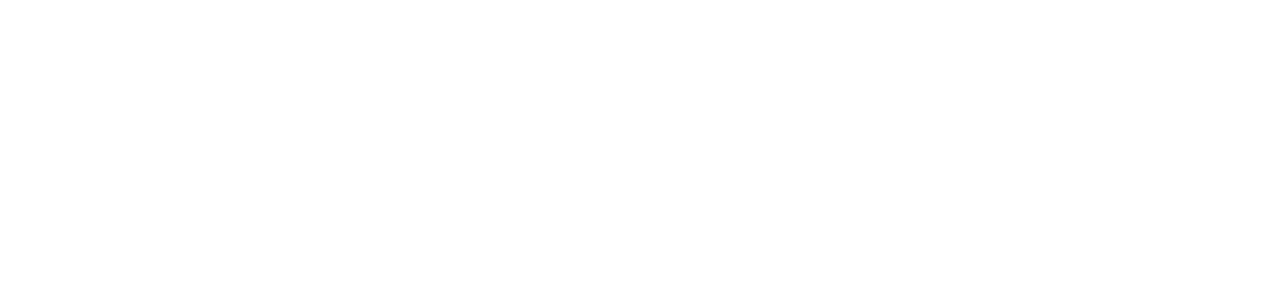
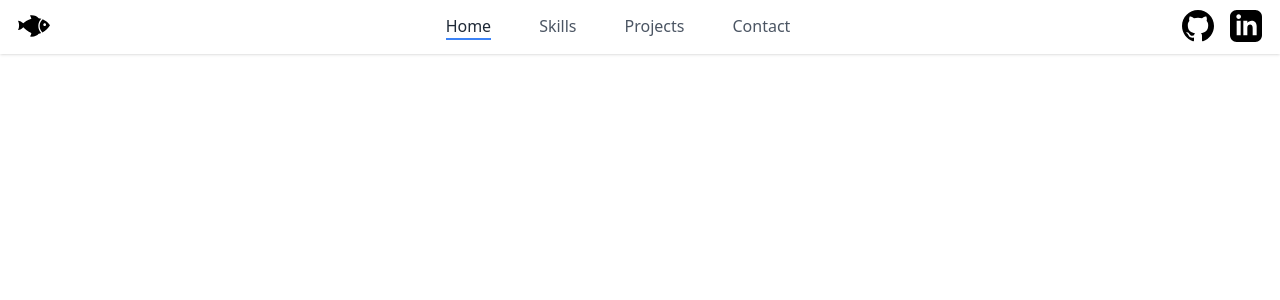
Before and after one commit to walaceborges/Portfolio, a React (Create React App) app: page / in a window 1280 px wide. Shown: the top 300 px of the page. Built offline with nearby package versions, Linux system fonts and the light colour scheme.

Commit message:
style: header

```diff
--- a/src/App.js
+++ b/src/App.js
@@ -1,7 +1,12 @@
-import React from 'react';
+import React from "react";
+import Header from "./Components/Header";
 
 function App() {
-  return <div></div>;
+  return (
+    <div>
+      <Header />
+    </div>
+  );
 }
 
 export default App;
--- /dev/null
+++ b/src/Components/Header.jsx
@@ -0,0 +1,100 @@
+import React from "react";
+
+function Header() {
+  return (
+    <div>
+      <nav class="flex bg-white shadow dark:bg-gray-800">
+        <div class="flex ml-0 mr-1 justify-center p-2.5">
+          <a
+            href="#"
+            class="border-transparent hover:text-gray-800 transition-colors duration-200 transform dark:hover:text-gray-200 hover:border-blue-500 mx-1.5 sm:mx-2"
+          >
+            <svg
+              class="w-8 h-8 fill-current"
+              viewBox="0 0 24 24"
+              fill="none"
+              xmlns="http://www.w3.org/2000/svg"
+            >
+              <path
+                fill-rule="evenodd"
+                clip-rule="evenodd"
+                d="M21 11c0-.552-.448-1-1-1s-1 .448-1 1c0 .551.448 1 1 1s1-.449 1-1m3 .486c-1.184 2.03-3.29 4.081-5.66 5.323-1.336-1.272-2.096-2.957-2.103-4.777-.008-1.92.822-3.704 2.297-5.024 2.262.986 4.258 2.606 5.466 4.478m-6.63 5.774c-.613.255-1.236.447-1.861.573-1.121 1.348-2.796 2.167-5.287 2.167-.387 0-.794-.02-1.222-.061.647-.882.939-1.775 1.02-2.653-2.717-1.004-4.676-2.874-6.02-4.287-1.038 1.175-2.432 2-4 2 1.07-1.891 1.111-4.711 0-6.998 1.353.021 3.001.89 4 1.999 1.381-1.2 3.282-2.661 6.008-3.441-.1-.828-.399-1.668-1.008-2.499.429-.04.837-.06 1.225-.06 2.467 0 4.135.801 5.256 2.128.68.107 1.357.272 2.019.495-1.453 1.469-2.271 3.37-2.263 5.413.008 1.969.773 3.799 2.133 5.224"
+                fill="currentColor"
+              />
+            </svg>
+          </a>
+        </div>
+        <div class="container flex items-center justify-center p-2.5 mx-auto text-gray-600 capitalize dark:text-gray-300">
+          <a
+            href="#"
+            class="text-gray-800 transition-colors duration-200 transform dark:text-gray-200 border-b-2 border-blue-500 mx-1.5 sm:mx-6"
+          >
+            Home
+          </a>
+
+          <a
+            href="#"
+            class="border-b-2 border-transparent hover:text-gray-800 transition-colors duration-200 transform dark:hover:text-gray-200 hover:border-blue-500 mx-1.5 sm:mx-6"
+          >
+            Skills
+          </a>
+
+          <a
+            href="#"
+            class="border-b-2 border-transparent hover:text-gray-800 transition-colors duration-200 transform dark:hover:text-gray-200 hover:border-blue-500 mx-1.5 sm:mx-6"
+          >
+            Projects
+          </a>
+
+          <a
+            href="#"
+            class="border-b-2 border-transparent hover:text-gray-800 transition-colors duration-200 transform dark:hover:text-gray-200 hover:border-blue-500 mx-1.5 sm:mx-6"
+          >
+            Contact
+          </a>
+        </div>
+        <div class="flex ml-0 justify-center p-2.5">
+          <a
+            href="#"
+            class="border-b-2 border-transparent hover:text-gray-800 transition-colors duration-200 transform dark:hover:text-gray-200 hover:border-blue-500 mx-1.5 sm:mx-2"
+          >
+            <svg
+              class="w-8 h-8 fill-current"
+              viewBox="0 0 24 24"
+              fill="none"
+              xmlns="http://www.w3.org/2000/svg"
+            >
+              <path
+                fill-rule="evenodd"
+                clip-rule="evenodd"
+                d="M12 0c-6.626 0-12 5.373-12 12 0 5.302 3.438 9.8 8.207 11.387.599.111.793-.261.793-.577v-2.234c-3.338.726-4.033-1.416-4.033-1.416-.546-1.387-1.333-1.756-1.333-1.756-1.089-.745.083-.729.083-.729 1.205.084 1.839 1.237 1.839 1.237 1.07 1.834 2.807 1.304 3.492.997.107-.775.418-1.305.762-1.604-2.665-.305-5.467-1.334-5.467-5.931 0-1.311.469-2.381 1.236-3.221-.124-.303-.535-1.524.117-3.176 0 0 1.008-.322 3.301 1.23.957-.266 1.983-.399 3.003-.404 1.02.005 2.047.138 3.006.404 2.291-1.552 3.297-1.23 3.297-1.23.653 1.653.242 2.874.118 3.176.77.84 1.235 1.911 1.235 3.221 0 4.609-2.807 5.624-5.479 5.921.43.372.823 1.102.823 2.222v3.293c0 .319.192.694.801.576 4.765-1.589 8.199-6.086 8.199-11.386 0-6.627-5.373-12-12-12z"
+                fill="currentColor"
+              />
+            </svg>
+          </a>
+
+          <a
+            href="#"
+            class="border-b-2 border-transparent hover:text-gray-800 transition-colors duration-200 transform dark:hover:text-gray-200 hover:border-blue-500 mx-1.5 sm:mx-2"
+          >
+            <svg
+              class="w-8 h-8 fill-current"
+              viewBox="0 0 24 24"
+              fill="none"
+              xmlns="http://www.w3.org/2000/svg"
+            >
+              <path
+                fill-rule="evenodd"
+                clip-rule="evenodd"
+                d="M19 0h-14c-2.761 0-5 2.239-5 5v14c0 2.761 2.239 5 5 5h14c2.762 0 5-2.239 5-5v-14c0-2.761-2.238-5-5-5zm-11 19h-3v-11h3v11zm-1.5-12.268c-.966 0-1.75-.79-1.75-1.764s.784-1.764 1.75-1.764 1.75.79 1.75 1.764-.783 1.764-1.75 1.764zm13.5 12.268h-3v-5.604c0-3.368-4-3.113-4 0v5.604h-3v-11h3v1.765c1.396-2.586 7-2.777 7 2.476v6.759z"
+                fill="currentColor"
+              />
+            </svg>
+          </a>
+        </div>
+      </nav>
+    </div>
+  );
+}
+
+export default Header;
--- a/tailwind.config.js
+++ b/tailwind.config.js
@@ -2,6 +2,7 @@
   content: [
     "./src/**/*.{js,jsx,ts,tsx}",
   ],
+  darkMode: 'class',
   theme: {
     extend: {},
   },
```
